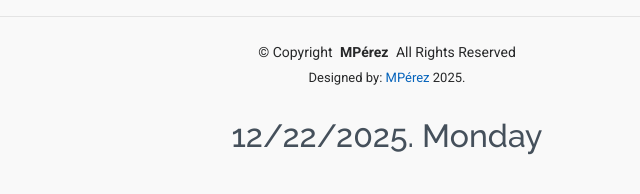
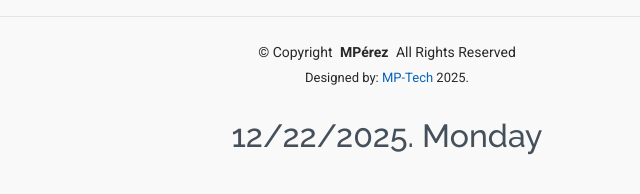
Before and after one commit to mperez2024/cv, a plain HTML site: page index.html in a window 1280 px wide. Shown: the part 4560-4754 px from the top of the page, 253-893 px from the left. Drawn offline with Linux system fonts and the light colour scheme.

Commit message:
Update credits link to MP-Tech website

```diff
--- a/index.html
+++ b/index.html
@@ -441,7 +441,7 @@
           <span>&#169; Copyright</span> <strong class="px-1 sitename">MP&eacute;rez</strong> <span>All Rights Reserved</span>
         </div>
         <div class="credits">
-          Designed by: <a href="">MP&eacute;rez</a> 2025.
+          Designed by: <a href="https://mperez2024.github.io/mp-tech/"target="_blank">MP-Tech</a> 2025.
 
          <!-- ======= Day + Hours ======= -->
             <p><html>
```
